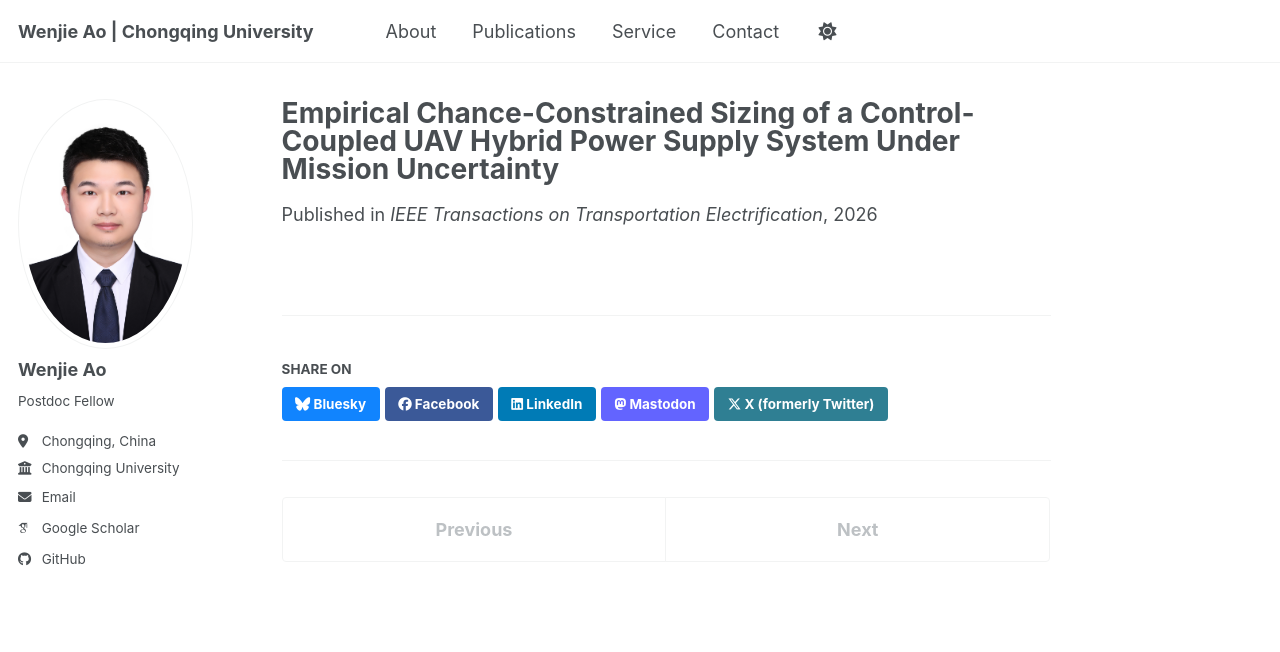
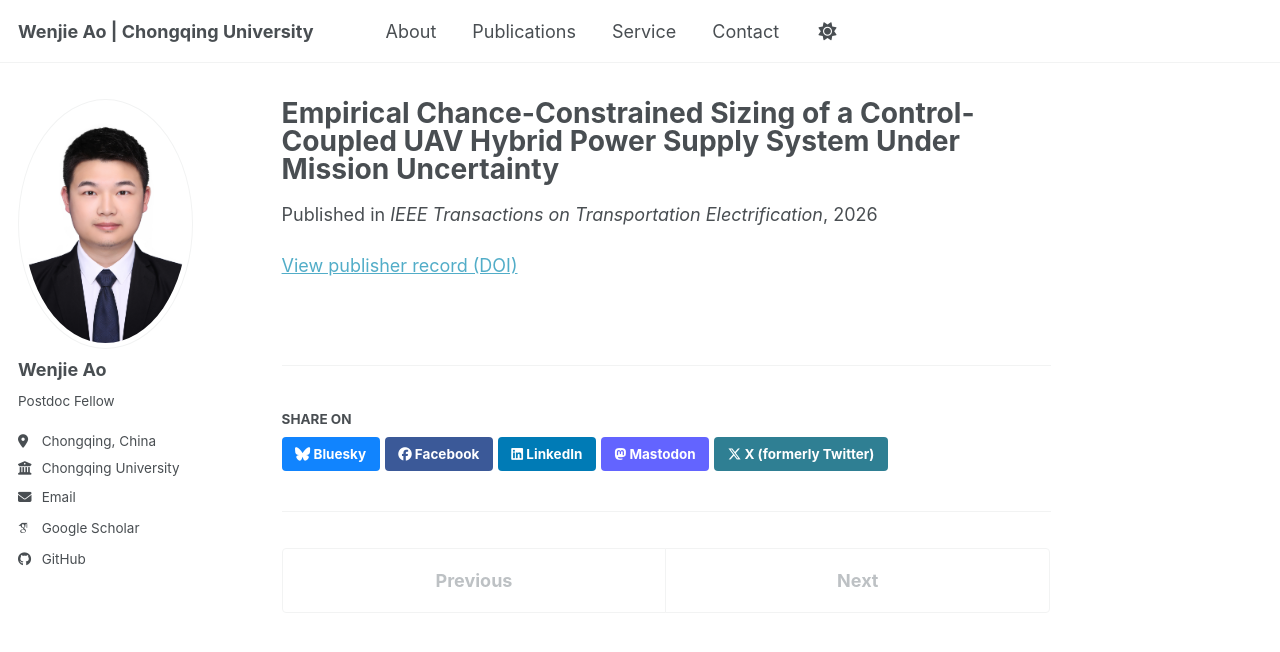
Before and after one commit to aowenjie-cyber/aowenjie-cyber.github.io, a Jekyll site: the page built from _publications/JournalPaper202604.md, in a window 1280 px wide. Shown: the top 652 px of the page. Built offline with Jekyll 4.4.1, drawn with Linux system fonts in a browser that asks for light colours; some web fonts are replaced; a script bundle is joined from its source files by our own code; library files that are not in the unit come from our copies; part of the change alters nothing that is shown.

Commit message:
增加了经验机会约束论文doi

```diff
--- a/_publications/JournalPaper202604.md
+++ b/_publications/JournalPaper202604.md
@@ -7,6 +7,7 @@ authors:
   - "Qingchao Song"
   - "Fei Gao"
   - "Olimjon Toirov"
+doi: "10.1109/TTE.2026.3757887"
 collection: "publications"
 category: "manuscripts"
 permalink: "/publication/JournalPaper202604"
```
